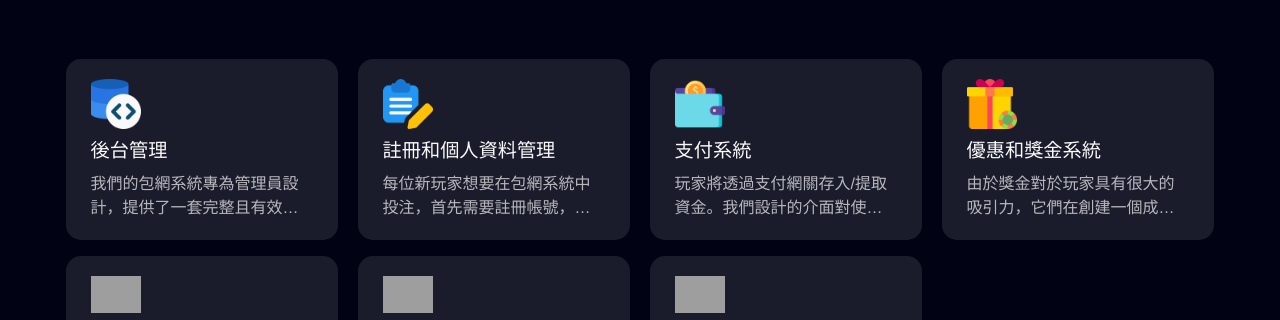
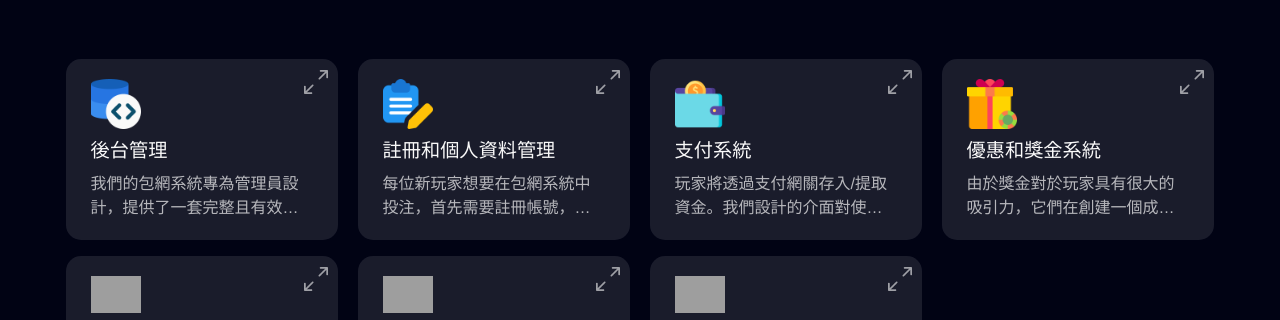
Before and after one commit to HowardDesign/gk_web, a plain HTML site: page solution.html in a window 1280 px wide. Shown: the part 477-797 px from the top of the page. Drawn offline with Linux system fonts and the light colour scheme; grey boxes are pictures that could not be loaded.

Commit message:
Update solution.html

```diff
--- a/solution.html
+++ b/solution.html
@@ -99,7 +99,7 @@
     <section id="box" class="wow fadeInUp" data-wow-delay=".3s">
       <div class="layout-area row">
         <div class="col-md-4 col-lg-3 box">
-          <span class="trigger"><img src="images/elements/_zoom.png" alt=""></span>
+          <span class="trigger"><img src="images/elements/zoom.png" alt=""></span>
           <div class="content">
             <img src="images/material/ico-solution01.png" alt="">
             <h2>後台管理</h2>
@@ -110,7 +110,7 @@
           </div>
         </div>
         <div class="col-md-4 col-lg-3 box">
-          <span class="trigger"><img src="images/elements/_zoom.png" alt=""></span>
+          <span class="trigger"><img src="images/elements/zoom.png" alt=""></span>
           <div class="content">
             <img src="images/material/ico-solution02.png" alt="">
             <h2>註冊和個人資料管理</h2>
@@ -120,7 +120,7 @@
           </div>
         </div>
         <div class="col-md-4 col-lg-3 box">
-          <span class="trigger"><img src="images/elements/_zoom.png" alt=""></span>
+          <span class="trigger"><img src="images/elements/zoom.png" alt=""></span>
           <div class="content">
             <img src="images/material/ico-solution03.png" alt="">
             <h2>支付系統</h2>
@@ -128,7 +128,7 @@
           </div>
         </div>
         <div class="col-md-4 col-lg-3 box">
-          <span class="trigger"><img src="images/elements/_zoom.png" alt=""></span>
+          <span class="trigger"><img src="images/elements/zoom.png" alt=""></span>
           <div class="content">
             <img src="images/material/ico-solution04.png" alt="">
             <h2>優惠和獎金系統</h2>
@@ -138,7 +138,7 @@
           </div>
         </div>
         <div class="col-md-4 col-lg-3 box">
-          <span class="trigger"><img src="images/elements/_zoom.png" alt=""></span>
+          <span class="trigger"><img src="images/elements/zoom.png" alt=""></span>
           <div class="content">
             <img src="images/material/ico-solution05.png" alt="">
             <h2>代理系統</h2>
@@ -146,7 +146,7 @@
           </div>
         </div>
         <div class="col-md-4 col-lg-3 box">
-          <span class="trigger"><img src="images/elements/_zoom.png" alt=""></span>
+          <span class="trigger"><img src="images/elements/zoom.png" alt=""></span>
           <div class="content">
             <img src="images/material/ico-solution06.png" alt="">
             <h2>社交媒體整合</h2>
@@ -154,7 +154,7 @@
           </div>
         </div>
         <div class="col-md-4 col-lg-3 box">
-          <span class="trigger"><img src="images/elements/_zoom.png" alt=""></span>
+          <span class="trigger"><img src="images/elements/zoom.png" alt=""></span>
           <div class="content">
             <img src="images/material/ico-solution07.png" alt="">
             <h2>安全與隱私</h2>
```
